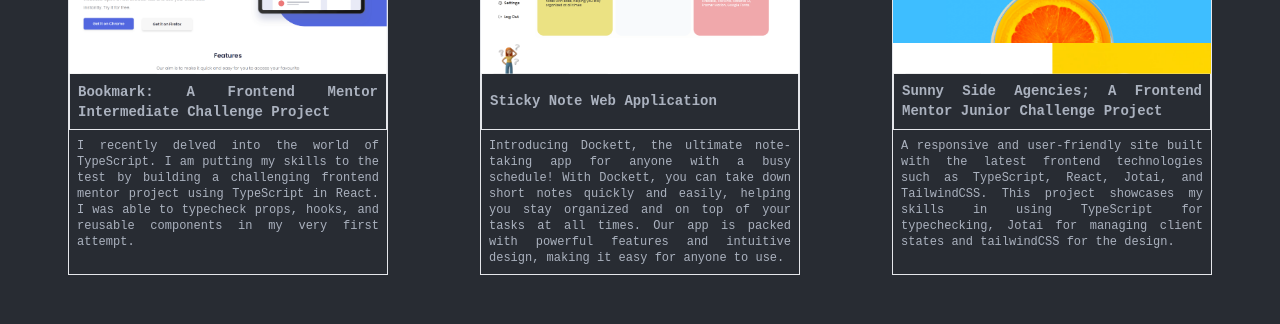
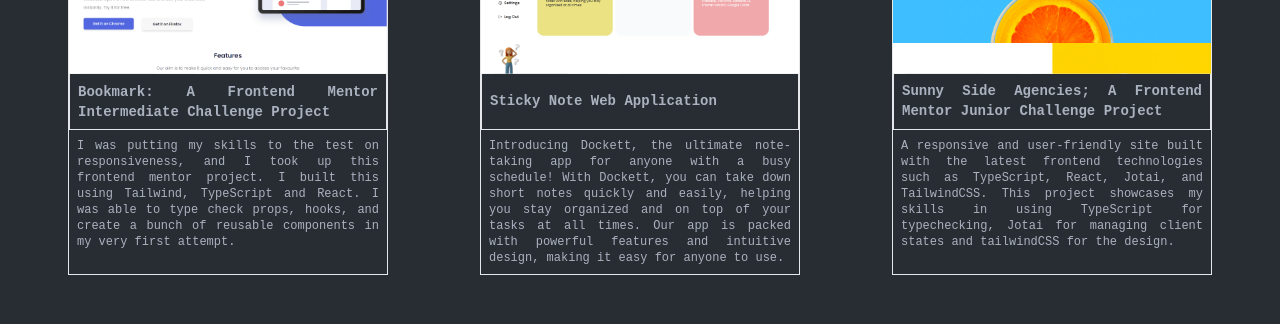
Before and after one commit to ForJessicaSake/Portfolio, a React (Create React App) app: page / in a window 1280 px wide. Shown: the part 2600-2924 px from the top of the page. Built offline with nearby package versions, Linux system fonts and the light colour scheme; no server answers.

Commit message:
fix:changed projects to bookmark

```diff
--- a/src/components/Project.tsx
+++ b/src/components/Project.tsx
@@ -26,7 +26,7 @@
       <Card
           image={bookmark}
           title="Bookmark: A Frontend Mentor Intermediate Challenge Project"
-          about="I recently delved into the world of TypeScript. I am putting my skills to the test by building a challenging frontend mentor project using TypeScript in React. I was able to typecheck props, hooks, and reusable components in my very first attempt."
+          about="I was putting my skills to the test on responsiveness, and I took up this frontend mentor project. I built this using Tailwind, TypeScript and React. I was able to type check props, hooks, and create a bunch of reusable components in my very first attempt."
           link="https://bookmark-landing-page-self.vercel.app/"
         />
         <Card
```
